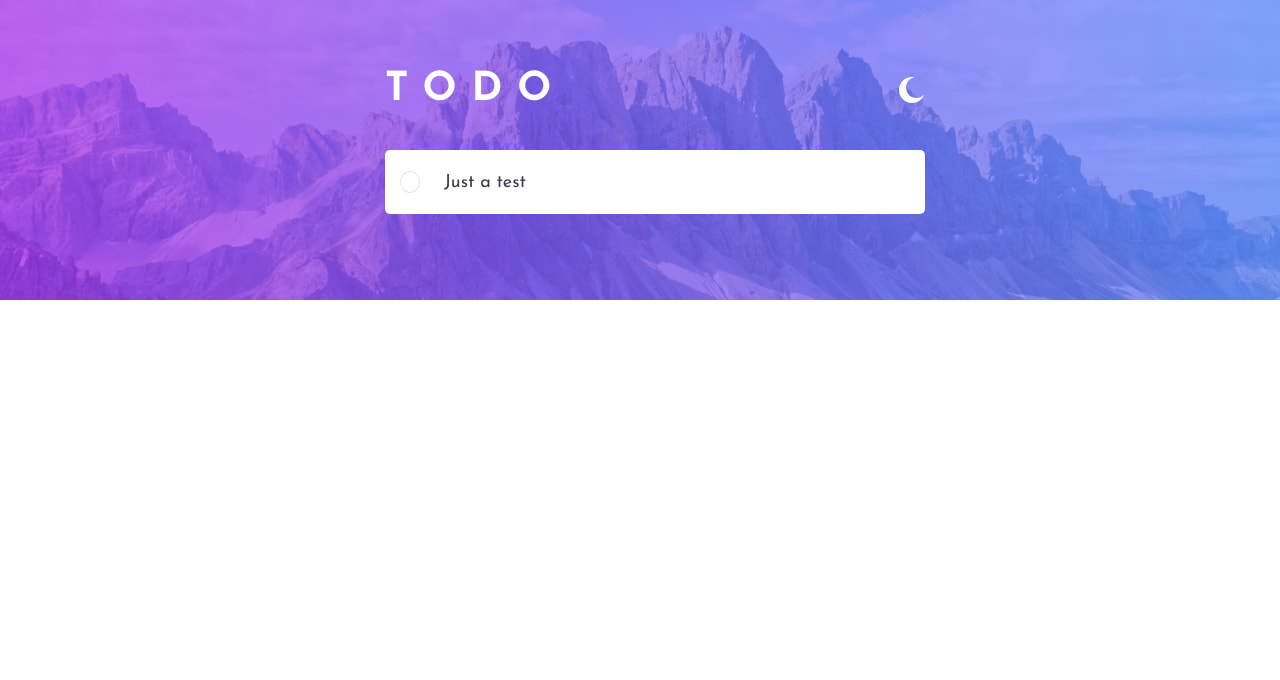
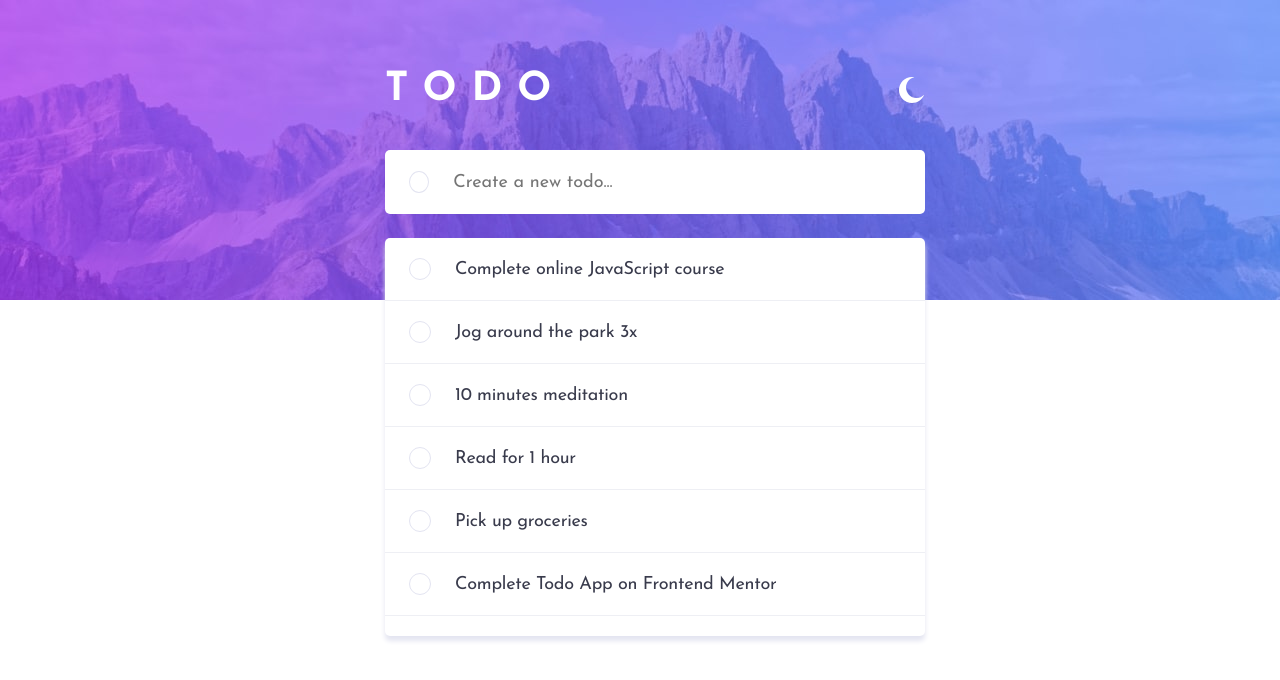
Before and after one commit to ahmetayyildiz66/projects, a Vue app in the folder todo-app-main-vue/: page / in a window 1280 px wide. Before the commit this address had no page. Shown: the top 680 px of the page. Built offline with nearby package versions, Linux system fonts and the light colour scheme.

Commit message:
Checkbox and active class

```diff
--- a/todo-app-main-vue/src/components/CheckboxBase.vue
+++ b/todo-app-main-vue/src/components/CheckboxBase.vue
@@ -1,16 +1,21 @@
 <template>
-  <label for="checkbox" @click="createNewTask" class="checkbox-label">
+  <div
+    for="checkbox"
+    @click="createNewTask"
+    :class="{ 'checkbox-label--active': toggle }"
+    class="checkbox-label"
+  >
     <IconBase
       v-if="toggle"
       class="icon-wrapper"
       icon-name="check"
-      width="24"
-      height="24"
+      width="20"
+      height="20"
       icon-color="#000"
     >
-      <IconCheck class="icon-check" />
+      <IconCheck class="icon-check" stroke-color="#fff" />
     </IconBase>
-  </label>
+  </div>
 </template>
 
 <script>
@@ -24,11 +29,13 @@ export default {
     IconBase,
     IconCheck,
   },
-  setup() {
+  emits: ['line-through'],
+  setup(_, { emit }) {
     const toggle = ref(false);
 
     const createNewTask = () => {
       toggle.value = !toggle.value;
+      emit('line-through', toggle.value);
     };
 
     return {
@@ -47,11 +54,16 @@ export default {
   border-radius: 50%;
   border: 1px solid #e3e4f1;
   cursor: pointer;
+  margin-right: var(--u-mr);
+
+  &--active {
+    background-image: linear-gradient(var(--l-grad-checkbox));
+  }
 }
 
 .icon-wrapper {
   position: absolute;
-  top: 29%;
+  top: 33%;
   left: 26%;
   pointer-events: none;
 }
--- a/todo-app-main-vue/src/components/InputBase.vue
+++ b/todo-app-main-vue/src/components/InputBase.vue
@@ -1,5 +1,11 @@
 <template>
-  <input class="input-base" type="text" :value="modelValue" @input="emitValue" />
+  <input
+    class="input-base"
+    type="text"
+    placeholder="Create a new todo..."
+    :value="modelValue"
+    @input="emitValue"
+  />
 </template>
 
 <script>
@@ -23,7 +29,7 @@ export default {
 <style lang="scss" scoped>
 .input-base {
   border: none;
-  font-size: 1.8rem;
+  font-size: var(--font-size);
   color: var(--clr-todo-text);
   width: 100%;
   height: 4rem;
--- /dev/null
+++ b/todo-app-main-vue/src/components/TodoList.vue
@@ -0,0 +1,63 @@
+<template>
+  <ul class="todo-list">
+    <TodoListItem v-for="todo in todos" :key="todo.id" :todo="todo" />
+  </ul>
+</template>
+
+<script>
+import TodoListItem from '@/components/TodoListItem.vue';
+
+export default {
+  name: 'TodoList',
+  components: {
+    TodoListItem,
+  },
+  setup() {
+    const todos = [
+      {
+        id: 1,
+        task: 'Complete online JavaScript course',
+        status: 'incomplete',
+      },
+      {
+        id: 2,
+        task: 'Jog around the park 3x',
+        status: 'incomplete',
+      },
+      {
+        id: 3,
+        task: '10 minutes meditation',
+        status: 'incomplete',
+      },
+      {
+        id: 4,
+        task: 'Read for 1 hour',
+        status: 'incomplete',
+      },
+      {
+        id: 5,
+        task: 'Pick up groceries',
+        status: 'incomplete',
+      },
+      {
+        id: 6,
+        task: 'Complete Todo App on Frontend Mentor',
+        status: 'incomplete',
+      },
+    ];
+    return {
+      todos,
+    };
+  },
+};
+</script>
+
+<style lang="scss" scoped>
+.todo-list {
+  background-color: var(--clr-todo-background);
+  border-radius: var(--border-radius);
+  box-shadow: var(--box-shadow);
+
+  padding-bottom: 2rem;
+}
+</style>
--- /dev/null
+++ b/todo-app-main-vue/src/components/TodoListItem.vue
@@ -0,0 +1,45 @@
+<template>
+  <li class="todo__item">
+    <CheckboxBase @lineThrough="lineThrough" />
+    <span :class="{ 'active-through': toggle }">{{ todo.task }}</span>
+  </li>
+</template>
+
+<script>
+import { ref } from 'vue';
+import CheckboxBase from '@/components/CheckboxBase.vue';
+
+export default {
+  name: 'TodoListItem',
+  components: {
+    CheckboxBase,
+  },
+  props: {
+    todo: Object,
+  },
+  setup() {
+    const toggle = ref(false);
+
+    const lineThrough = (val) => {
+      toggle.value = val;
+    };
+    return {
+      lineThrough,
+      toggle,
+    };
+  },
+};
+</script>
+
+<style lang="scss" scoped>
+.todo__item {
+  border-bottom: 1px solid var(--clr-gray-1);
+  padding: var(--padding-todo);
+  display: flex;
+  align-items: center;
+}
+
+.active-through {
+  text-decoration: line-through;
+}
+</style>
--- a/todo-app-main-vue/src/components/TodoWrapper.vue
+++ b/todo-app-main-vue/src/components/TodoWrapper.vue
@@ -6,10 +6,11 @@
         <IconMoon />
       </IconBase>
     </div>
-    <div class="todo__create">
+    <div class="todo__create u-mb-medium">
       <CheckboxBase class="u-mr" />
       <InputBase v-model="text" />
     </div>
+    <TodoList />
   </div>
 </template>
 
@@ -19,6 +20,7 @@ import IconBase from '@/components/IconBase.vue';
 import IconMoon from '@/components/icons/IconMoon.vue';
 import InputBase from '@/components/InputBase.vue';
 import CheckboxBase from '@/components/CheckboxBase.vue';
+import TodoList from '@/components/TodoList.vue';
 
 export default {
   name: 'TodoWrapper',
@@ -27,9 +29,10 @@ export default {
     IconMoon,
     InputBase,
     CheckboxBase,
+    TodoList,
   },
   setup() {
-    const text = ref('Just a test');
+    const text = ref('');
 
     return {
       text,
@@ -52,10 +55,11 @@ export default {
   display: flex;
   align-items: center;
   justify-content: space-between;
+  color: var(--clr-white);
 
   &__create {
     background-color: var(--clr-white);
-    padding: 1.5rem;
+    padding: var(--padding-todo);
     border-radius: var(--border-radius);
     display: flex;
     align-items: center;
--- a/todo-app-main-vue/src/components/icons/IconCheck.vue
+++ b/todo-app-main-vue/src/components/icons/IconCheck.vue
@@ -1,5 +1,5 @@
 <template>
-  <path fill="none" stroke="red" stroke-width="2" d="M1 4.304L3.696 7l6-6" />
+  <path fill="none" :stroke="strokeColor" stroke-width="2" d="M1 4.304L3.696 7l6-6" />
 </template>
 <script>
 export default {
--- a/todo-app-main-vue/src/sass/_base.scss
+++ b/todo-app-main-vue/src/sass/_base.scss
@@ -13,3 +13,7 @@ html, body {
     height: 100%;
     overflow-x: hidden;
 }
+
+li {
+    list-style: none;
+}
--- a/todo-app-main-vue/src/sass/_typography.scss
+++ b/todo-app-main-vue/src/sass/_typography.scss
@@ -2,9 +2,9 @@
 
 body {
     font-family: 'Josefin Sans', sans-serif;
-    color: var(--clr-white);
+    color: var(--clr-todo-text);
     letter-spacing: -.25px;
-    font-size: 1.8rem;
+    font-size: var(--font-size);
 }
 
 .heading-secondary {
--- a/todo-app-main-vue/src/sass/_utility.scss
+++ b/todo-app-main-vue/src/sass/_utility.scss
@@ -5,3 +5,7 @@
 .u-mb {
     margin-bottom: 4rem !important;
 }
+
+.u-mb-medium {
+    margin-bottom: var(--u-mb-medium) !important;
+}
--- a/todo-app-main-vue/src/sass/_variables.scss
+++ b/todo-app-main-vue/src/sass/_variables.scss
@@ -2,6 +2,9 @@
     // Colors
     --clr-white: hsl(0, 0%, 100%);
     --clr-todo-text: hsl(235, 14%, 26%);
+    --clr-todo-background: hsl(0, 0%, 100%);
+    --clr-gray-1: #eeeff4;
+    --clr-border-todo-list: hsl(236, 33%, 92%);
 
     /* Styles that should be separate variables
         . Linear-gradient
@@ -14,6 +17,10 @@
 
     // Linear-gradients
     --l-grad: hsl(217, 100%, 67%), hsl(280, 83%, 55%);
+    --l-grad-checkbox: hsl(192, 100%, 67%), hsl(280, 87%, 65%);
+
+    // Shadow
+    --box-shadow: 0 .5rem .5rem var(--clr-border-todo-list);
 
     // Sizes
     --gutter: 3rem;
@@ -21,7 +28,10 @@
     --bg-image-height-desktop: 30rem;
     --border-radius: .5rem;
     --u-mr: 2.4rem;
+    --u-mb-medium: 2.4rem;
     --todo-height: 6.4rem;
+    --font-size: 1.8rem;
+    --padding-todo: 2rem 2.4rem;
 }
 
 @include respond($bp-mobile) {
@@ -29,5 +39,8 @@
         --gutter: 2rem;
         --u-mr: 1.2rem;
         --todo-height: 4.8rem;
+        --font-size: 1.2rem;
+        --u-mb-medium: 1.6rem;
+        --padding-todo: 1.4rem 2rem;
     }
 }
```
